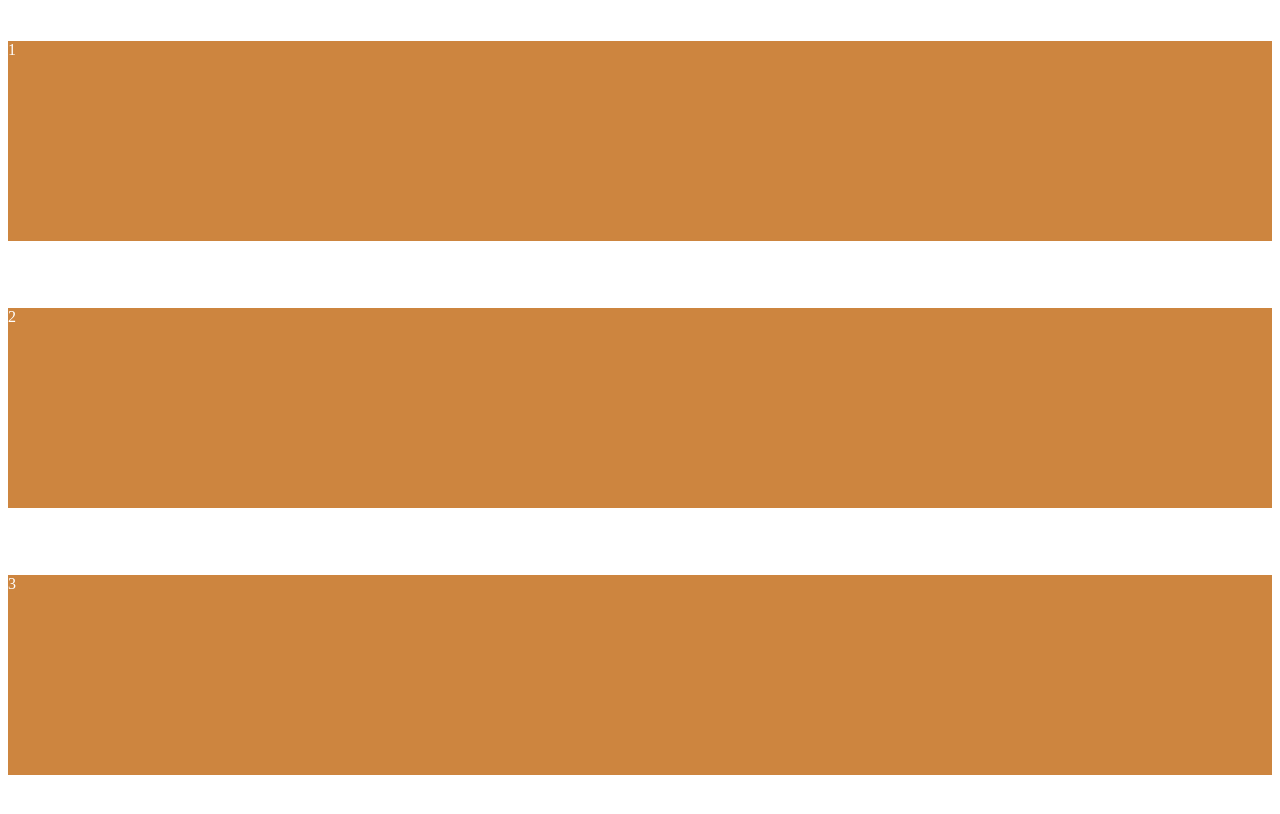
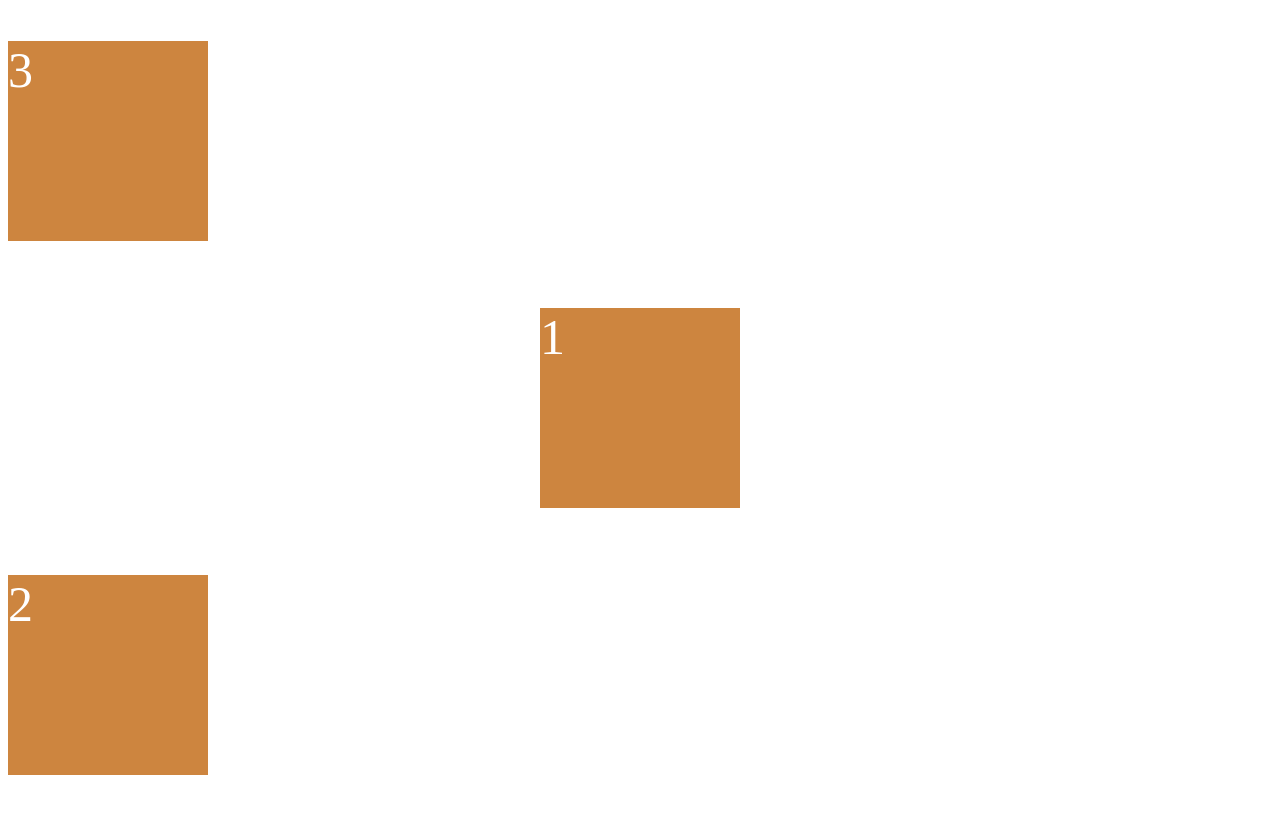
Before and after one commit to rayuniday/scss-masterclass, a plain HTML site: page index.html in a window 1280 px wide. Drawn offline with Linux system fonts and the light colour scheme.

Commit message:
#1.4 align-self and order

```diff
--- a/index.html
+++ b/index.html
@@ -8,10 +8,10 @@
     <link rel="stylesheet" href="styles.css" />
   </head>
   <body>
-    <div class="wrapper">
-      <div class="box">1</div>
-      <div class="box">2</div>
-      <div class="box">3</div>
+    <div class="father">
+      <div class="child">1</div>
+      <div class="child">2</div>
+      <div class="child">3</div>
     </div>
   </body>
 </html>
--- a/styles.css
+++ b/styles.css
@@ -1,16 +1,24 @@
-.wrapper {
+.father {
   display: flex;
   flex-direction: column;
   /* Main Axis */
   justify-content: space-around;
-  /* Cross Axis */
-  align-items: stretch;
   height: 100vh;
 }
 
-.box {
-  /* width: 200px; */
+.child {
+  width: 200px;
   height: 200px;
   background: peru;
   color: white;
+  font-size: 50px;
 }
+
+.child:nth-child(1) {
+  order: 2;
+  align-self: center;
+}
+
+.child:nth-child(2) {
+  order: 3;
+}
```
Also changed, not shown: README.md.
